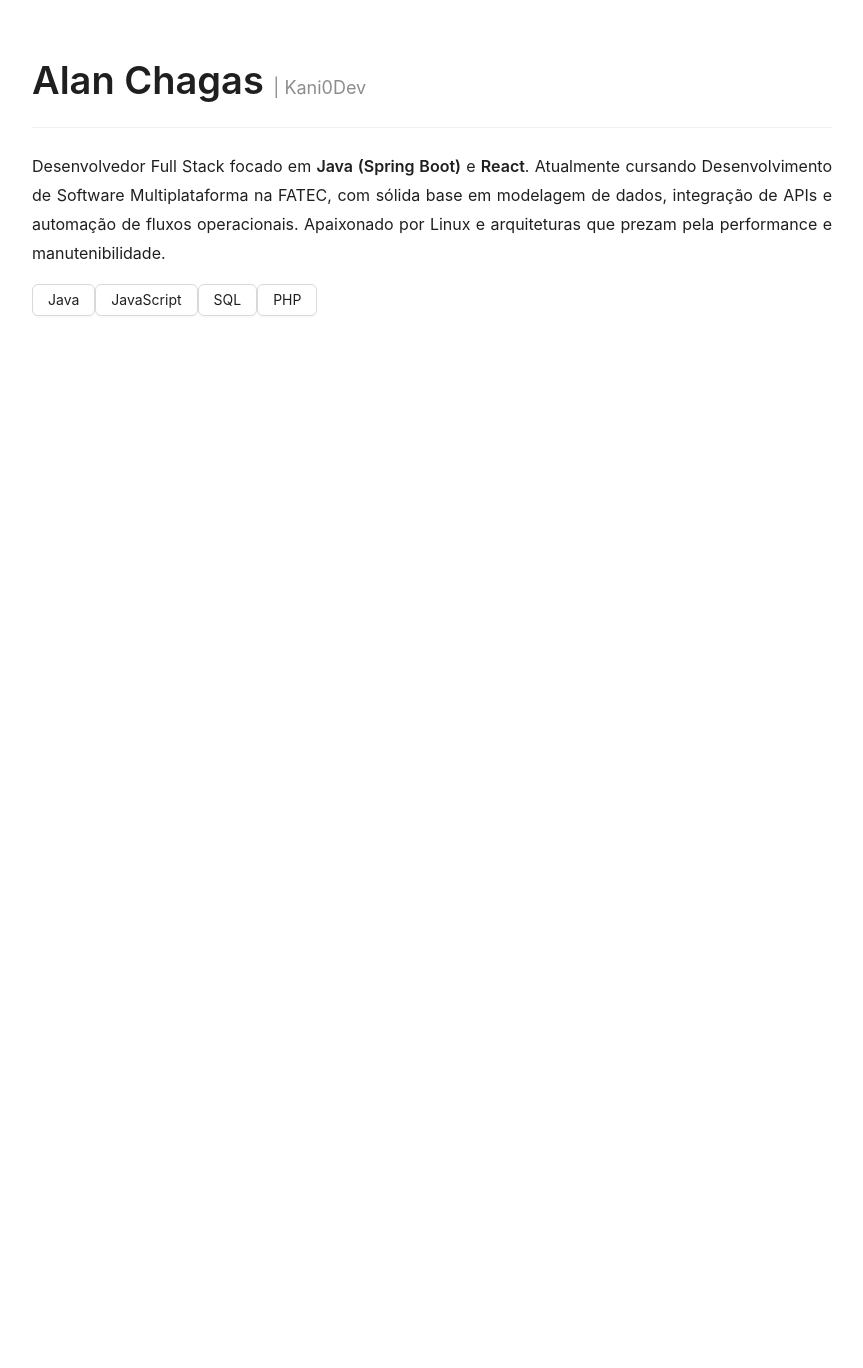
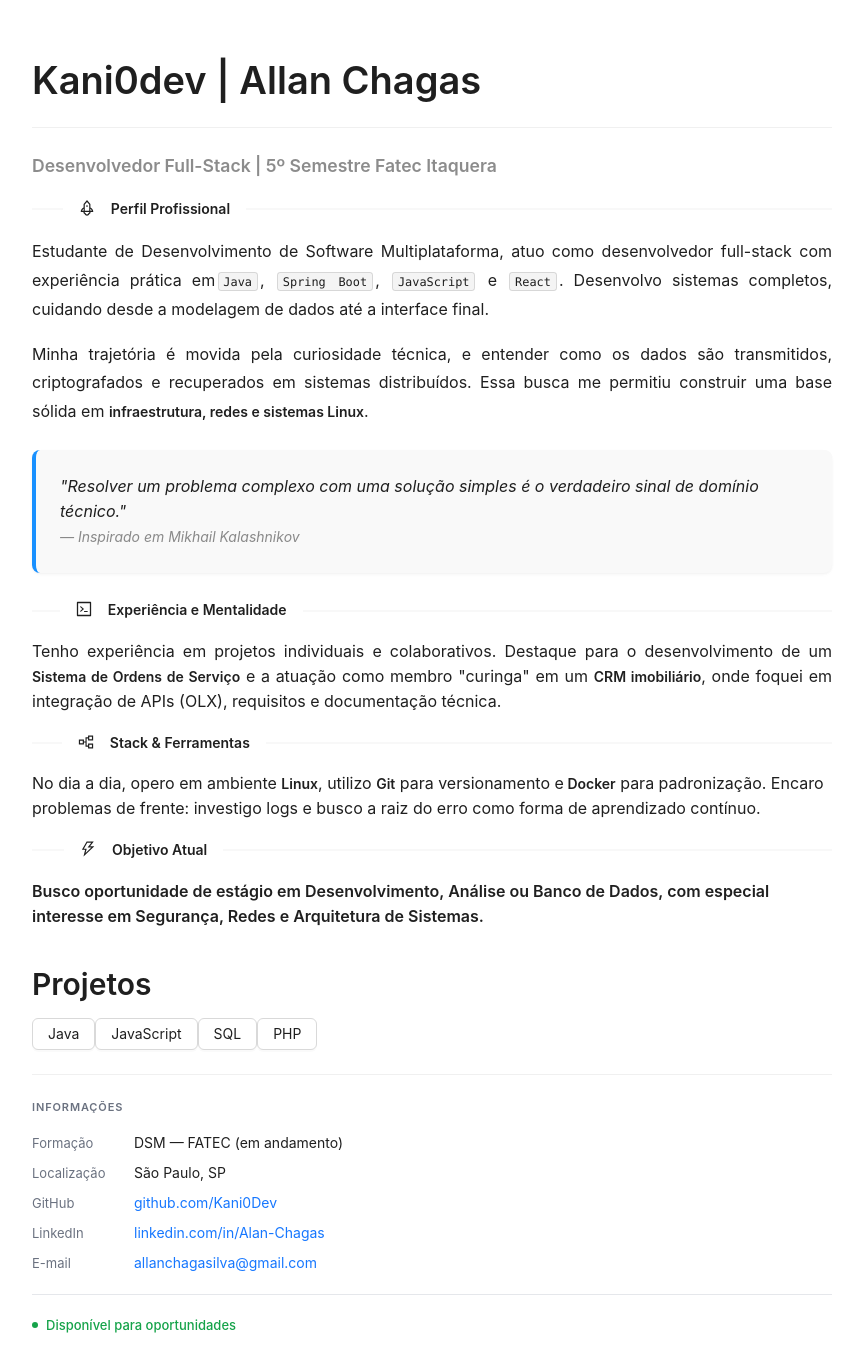
Before and after one commit to kani0dev/Meu-Portifolio, a React (Vite) app: page / in a window 1280 px wide. Shown: the whole page, without its empty margins (208-1071 px from the left). Before the commit the page ends 800 px from the top, so only its background shows below. Built offline with nearby package versions, Linux system fonts and the light colour scheme.

Commit message:
enchancement - about me text and contact info break into components

```diff
--- a/src/App.jsx
+++ b/src/App.jsx
@@ -3,7 +3,9 @@ import './App.css'
 import LanguagesBTNS from "./assets/componets/LanguagesSection/btn/LinguagemsBTN.jsx";
 import CriarLanguagesModal from './assets/componets/LanguagesSection/modal/LanguagesModal.jsx';
 import { useState } from "react";
-import { Typography, Divider, Space } from 'antd';
+import { Typography, Divider, Space, Card } from 'antd';
+import InfoSection from './assets/componets/InfoSection.jsx';
+import Aboutme from './assets/componets/Aboutme.jsx';
 
 const { Title, Paragraph, Text } = Typography;
 
@@ -12,29 +14,30 @@ function App() {
 
  return (
     <div style={{ padding: '24px', maxWidth: '800px', margin: '0 auto' }}>
-      <Title level={1} style={{ marginBottom: 0 }}>
-        Alan Chagas <Text type="secondary" style={{ fontSize: '18px', fontWeight: 'normal' }}>| Kani0Dev</Text>
+      <Title level={1} style={{ marginbottom: 0 }}>
+        Kani0dev <text type="secondary" style={{ fontsize: '18px', fontweight: 'normal' }}>| Allan Chagas</text>
       </Title>
 
       <Divider />
 
-      <Paragraph style={{ fontSize: '16px', lineHeight: '1.8', textAlign: 'justify' }}>
-        Desenvolvedor Full Stack focado em <strong>Java (Spring Boot)</strong> e <strong>React</strong>.
-        Atualmente cursando Desenvolvimento de Software Multiplataforma na FATEC, com sólida base em
-        modelagem de dados, integração de APIs e automação de fluxos operacionais.
-        Apaixonado por Linux e arquiteturas que prezam pela performance e manutenibilidade.
-      </Paragraph>
+      <Aboutme/>
+
+        <Title level={2}>
+          Projetos
+        </Title>
 
       <Space size="middle" wrap>
         <LanguagesBTNS onLangClick={setSelectedLang} />
       </Space>
-
 
         {selectedLang && (<CriarLanguagesModal
         lang={selectedLang}
           onClose={() => setSelectedLang(null)}
         />)}
 
+      <Divider size='2'/>
+
+      <InfoSection/>
     </div>
   );
 };
--- /dev/null
+++ b/src/assets/componets/Aboutme.jsx
@@ -0,0 +1,81 @@
+import React from 'react';
+import { Typography, Divider, Space, Card } from 'antd';
+import {
+  RocketOutlined,
+  CodeOutlined,
+  ThunderboltOutlined,
+  PartitionOutlined
+} from '@ant-design/icons';
+
+const { Title, Paragraph, Text } = Typography;
+
+const Aboutme = () => {
+  return (
+    <Typography >
+      {/* Cabeçalho de Impacto */}
+      <Space direction="vertical" size="small">
+        <Text type="secondary" strong style={{ fontSize: '1.1rem' }}>
+          Desenvolvedor Full-Stack | 5º Semestre Fatec Itaquera
+        </Text>
+      </Space>
+
+      <Divider orientation="left">
+        <Space><RocketOutlined /> <Text strong>Perfil Profissional</Text></Space>
+      </Divider>
+
+      <Paragraph style={{ fontSize: '16px', textAlign: 'justify', lineHeight: '1.8' }}>
+        Estudante de Desenvolvimento de Software Multiplataforma, atuo como desenvolvedor full-stack com experiência prática em
+        <Text code>Java</Text>, <Text code>Spring Boot</Text>, <Text code>JavaScript</Text> e <Text code>React</Text>.
+        Desenvolvo sistemas completos, cuidando desde a modelagem de dados até a interface final.
+      </Paragraph>
+
+      <Paragraph style={{ fontSize: '16px', textAlign: 'justify', lineHeight: '1.8' }}>
+        Minha trajetória é movida pela curiosidade técnica, e entender como os dados são transmitidos, criptografados e recuperados em sistemas distribuídos.
+        Essa busca me permitiu construir uma base sólida em <Text strong>infraestrutura, redes e sistemas Linux</Text>.
+      </Paragraph>
+
+      {/* Citação Estilizada */}
+      <Card
+        bordered={false}
+        style={{ background: '#f9f9f9', borderLeft: '4px solid #1890ff', margin: '24px 0' }}
+      >
+        <Paragraph italic style={{ fontSize: '16px', margin: 0 }}>
+          "Resolver um problema complexo com uma solução simples é o verdadeiro sinal de domínio técnico."
+          <br />
+          <Text type="secondary">— Inspirado em Mikhail Kalashnikov</Text>
+        </Paragraph>
+      </Card>
+
+      <Divider orientation="left">
+        <Space><CodeOutlined /> <Text strong>Experiência e Mentalidade</Text></Space>
+      </Divider>
+
+      <Paragraph style={{ fontSize: '16px', textAlign: 'justify' }}>
+        Tenho experiência em projetos individuais e colaborativos. Destaque para o desenvolvimento de um
+        <Text strong> Sistema de Ordens de Serviço</Text> e a atuação como membro "curinga" em um <Text strong>CRM imobiliário</Text>,
+        onde foquei em integração de APIs (OLX), requisitos e documentação técnica.
+      </Paragraph>
+
+      <Divider orientation="left">
+        <Space><PartitionOutlined /> <Text strong>Stack & Ferramentas</Text></Space>
+      </Divider>
+
+      <Paragraph style={{ fontSize: '16px' }}>
+        No dia a dia, opero em ambiente <Text strong>Linux</Text>, utilizo <Text strong>Git</Text> para versionamento e
+        <Text strong> Docker</Text> para padronização. Encaro problemas de frente: investigo logs e busco a raiz do erro como
+        forma de aprendizado contínuo.
+      </Paragraph>
+
+      <Divider orientation="left">
+        <Space><ThunderboltOutlined /> <Text strong>Objetivo Atual</Text></Space>
+      </Divider>
+
+      <Paragraph strong style={{ fontSize: '16px'}}>
+        Busco oportunidade de estágio em Desenvolvimento, Análise ou Banco de Dados, com especial interesse em
+        Segurança, Redes e Arquitetura de Sistemas.
+      </Paragraph>
+    </Typography>
+  );
+};
+
+    export default Aboutme;
--- /dev/null
+++ b/src/assets/componets/InfoSection.jsx
@@ -0,0 +1,63 @@
+import { Typography, Badge } from 'antd';
+
+const { Text, Link } = Typography;
+
+const infos = [
+  { label: 'Formação',    value: 'DSM — FATEC (em andamento)', link: false },
+  { label: 'Localização', value: 'São Paulo, SP',               link: false },
+  { label: 'GitHub',      value: 'github.com/Kani0Dev',         href: 'https://github.com/Kani0Dev' },
+  { label: 'LinkedIn',    value: 'linkedin.com/in/Alan-Chagas', href: 'https://linkedin.com/in/alan-chagas-675189374' },
+  { label: 'E-mail',      value: 'allanchagasilva@gmail.com',               href: 'mailto:allanchagas@email.com' },
+];
+
+export default function InfoSection() {
+  return (
+    <div style={{ display: 'flex', flexDirection: 'column', gap: 16 }}>
+
+      {/* Título */}
+      <Text
+        style={{
+          fontSize: 11,
+          fontWeight: 600,
+          letterSpacing: '0.08em',
+          textTransform: 'uppercase',
+          color: '#6b7280',
+        }}
+      >
+        Informações
+      </Text>
+
+      {/* Linhas */}
+      <div style={{ display: 'flex', flexDirection: 'column', gap: 8 }}>
+        {infos.map(({ label, value, href }) => (
+          <div key={label} style={{ display: 'flex', gap: 12, alignItems: 'baseline' }}>
+            <Text style={{ minWidth: 90, fontSize: 13, color: '#6b7280' }}>
+              {label}
+            </Text>
+            {href ? (
+              <Link href={href} target="_blank" style={{ fontSize: 14 }}>
+                {value}
+              </Link>
+            ) : (
+              <Text style={{ fontSize: 14 }}>{value}</Text>
+            )}
+          </div>
+        ))}
+      </div>
+
+      {/* Divider manual */}
+      <div style={{ borderTop: '1px solid #e5e7eb', margin: '4px 0' }} />
+
+      {/* Disponibilidade */}
+      <Badge
+        color="#16a34a"
+        text={
+          <Text style={{ color: '#16a34a', fontWeight: 500, fontSize: 13 }}>
+            Disponível para oportunidades
+          </Text>
+        }
+      />
+
+    </div>
+  );
+}
```
